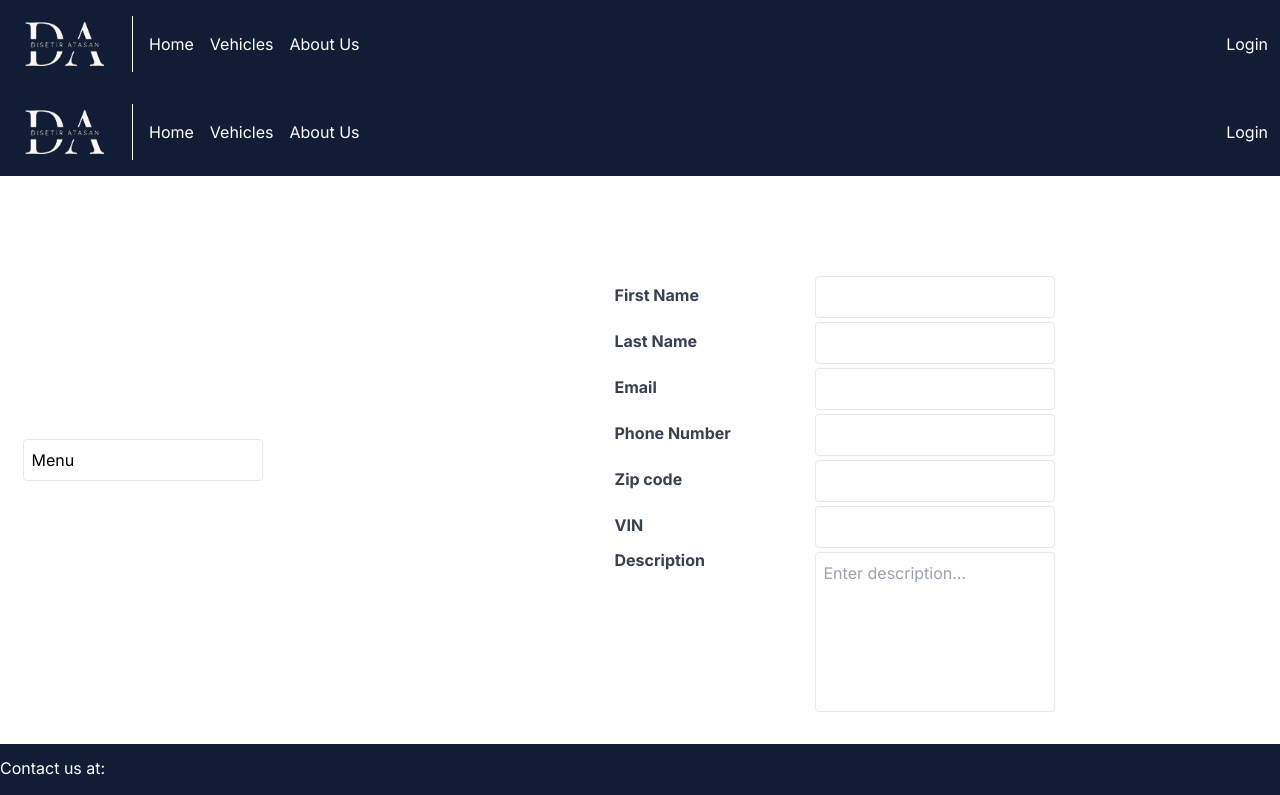
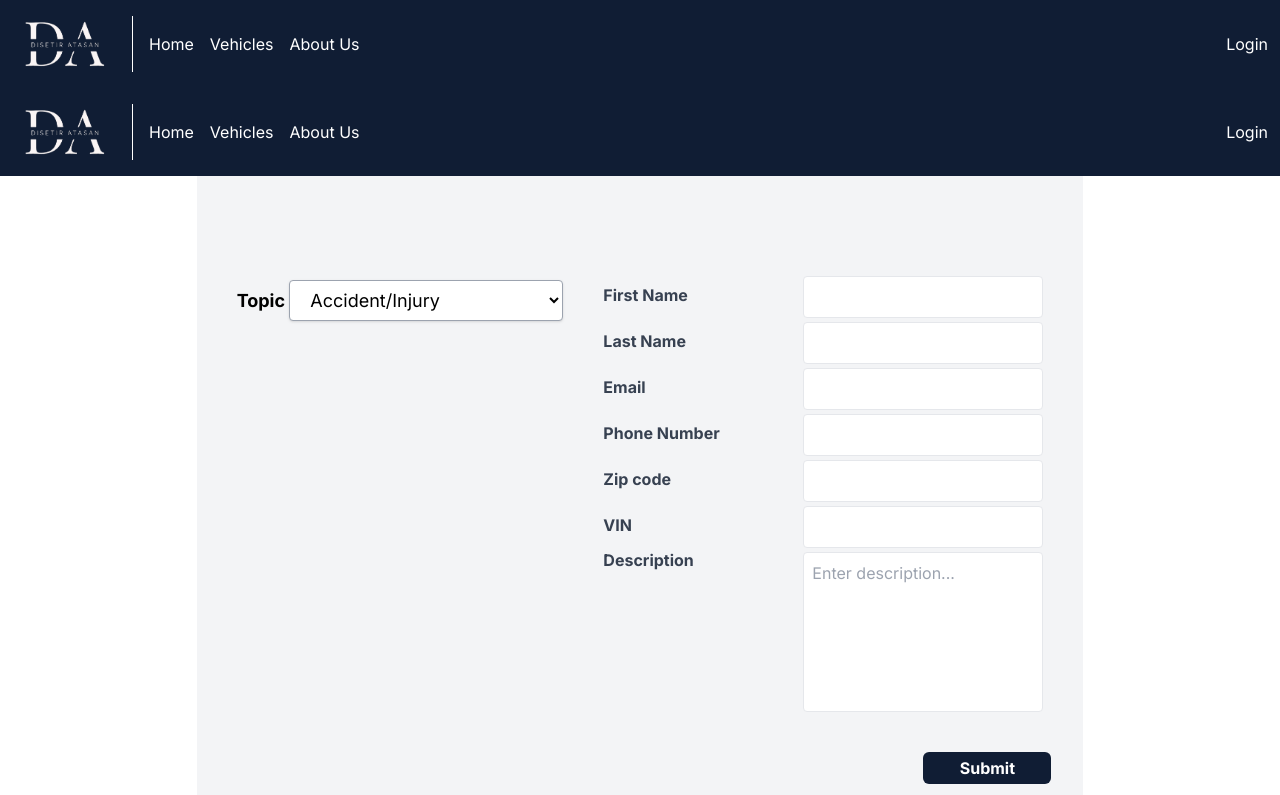
Before and after one commit to RayJonathan/RPLL-PT-Disetir-Atasan, a Next.js app in the folder disetiratasan/: page /contact-us in a window 1280 px wide. Shown: the top 795 px of the page. Built offline with nearby package versions, Linux system fonts and the light colour scheme.

Commit message:
contact-us updated

```diff
--- a/disetiratasan/src/app/contact-us/page.tsx
+++ b/disetiratasan/src/app/contact-us/page.tsx
@@ -3,23 +3,22 @@ import React from 'react'
 export default function page() {
     return (
         <div className='flex flex-col items-center justify-center'>
-            <div className='flex flex-row items-center justify-center'>
-                <div className='menu-dropdown flex'>
-                    <li className='dropdown p-2 w-60 border rounded'>Menu
-                        <ul className='isi-dropdown'>
-                            <li><a href='#' className='w-60'>Accident/Injury</a></li>
-                            <li><a href='#' className='w-60'>Dealer Experience</a></li>
-                            <li><a href='#' className='w-60'>Other</a></li>
-                            <li><a href='#' className='w-60'>Parts</a></li>
-                            <li><a href='#' className='w-60'>Roadside Assistance</a></li>
-                            <li><a href='#' className='w-60'>Vehicles</a></li>
-                            <li><a href='#' className='w-60'>Vehicle Service Contact</a></li>
-                        </ul>
-                    </li>
+            <div className='flex w-auto h-screen bg-gray-100 flex-row justify-center'>
+                <div className="text-left md:text-lg sm:text-xs text-xs mt-26">
+                    <b className='ml-10'>Topic </b>
+                    <select className="inline-block bg-white border border-gray-400 hover:border-gray-500 px-4 py-2 pr-8 rounded shadow leading-tight focus:outline-none focus:shadow-outline cursor-pointer">
+                        <option>Accident/Injury</option>
+                        <option>Dealer Experience</option>
+                        <option>Other</option>
+                        <option>Parts</option>
+                        <option>Roadside Assistance</option>
+                        <option>Vehicles</option>
+                        <option>Vehicle Service Contact</option>
+                    </select>
+
                 </div>
                 <div className='flex flex-auto'>
-                    <form className="w-675px p-8 rounded  ml-80 mt-16">
-
+                    <form className="w-auto p-8 rounded mt-16 ml-2">
                         <label className="flex flex-row grid-rows-2">
                             <div className="flex items-center w-40">
                                 <span className="text-gray-700 font-bold">First Name </span>
@@ -87,6 +86,8 @@ export default function page() {
                                 placeholder="Enter description..."
                             ></textarea>
                         </label>
+                    <button type="submit" className="bg-header text-white rounded-md mt-10 w-32 h-8 ml-80"><b>Submit</b>
+                    </button>
                     </form>
                 </div>
             </div>
--- a/disetiratasan/src/app/globals.css
+++ b/disetiratasan/src/app/globals.css
@@ -32,57 +32,6 @@
 }
 @keyframes s3 {to{transform: rotate(1turn)}}
 
-.menu-dropdown {
-
+select option:hover {
+    background-color: #101D34; /* Change to your desired hover color */
 }
-
-.menu-dropdown ul {
-    list-style-type: none;
-    margin: 0;
-    padding: 0;
-    overflow: hidden;
-}
-
-.menu-dropdown > ul > li {
-    float: left;
-}
-
-.menu-dropdown li a {
-    display: inline-block;
-    color: white;
-    text-align: left;
-    padding: 14px 16px;
-    text-decoration: none;
-}
-
-.menu-dropdown li a:hover {
-    background-color: #2525ff;
-}
-
-li.dropdown {
-    display: inline-block;
-}
-
-.dropdown:hover .isi-dropdown {
-    display: block;
-}
-
-.isi-dropdown a:hover {
-    color: #fff !important;
-}
-
-.isi-dropdown {
-    position: absolute;
-    display: none;
-    box-shadow: 0px 8px 16px 0px rgba(0, 0, 0, 0.2);
-    z-index: 1;
-    background-color: #f9f9f9;
-}
-.isi-dropdown a {
-    color: #3c3c3c !important;
-}
-
-.isi-dropdown a:hover {
-    color: #232323 !important;
-    background: #f3f3f3 !important;
-}
--- a/disetiratasan/tailwind.config.ts
+++ b/disetiratasan/tailwind.config.ts
@@ -22,7 +22,8 @@ const config: Config = {
         '675px': '675px',
         '575': '575px',
         '20px' : '20px',
-        '17' : '68px'
+        '17' : '68px',
+        '26' :  '104px'
       },
       colors:{
         transparent: 'transparent',
```
